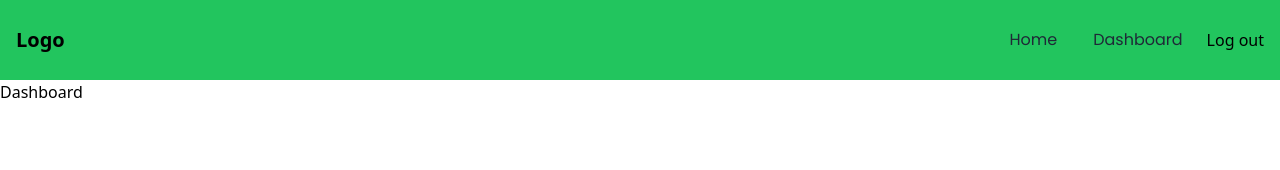
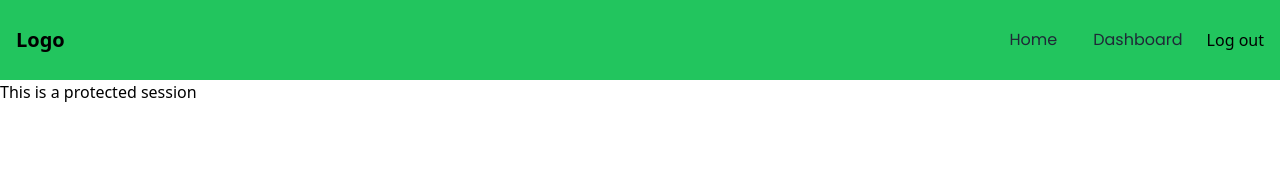
Before and after one commit to zahidhasanemran/enterprise-system, a Next.js app: page /dashboard in a window 1280 px wide. Shown: the top 170 px of the page. Built offline with nearby package versions, Linux system fonts and the light colour scheme; no server answers; sample sign-in values are in the browser's storage.

Commit message:
dashboard route protected serverSide session

```diff
--- a/app/dashboard/page.tsx
+++ b/app/dashboard/page.tsx
@@ -1,7 +1,13 @@
+import { getServerSession } from 'next-auth'
+import { redirect } from 'next/navigation'
 import React from 'react'
 
-const Dashboard = () => {
-  return <div>Dashboard</div>
+const Dashboard = async () => {
+  const session = await getServerSession()
+  if (!session || !session.user) {
+    redirect('/api/auth/signin')
+  }
+  return <div>This is a protected session</div>
 }
 
 export default Dashboard
```
